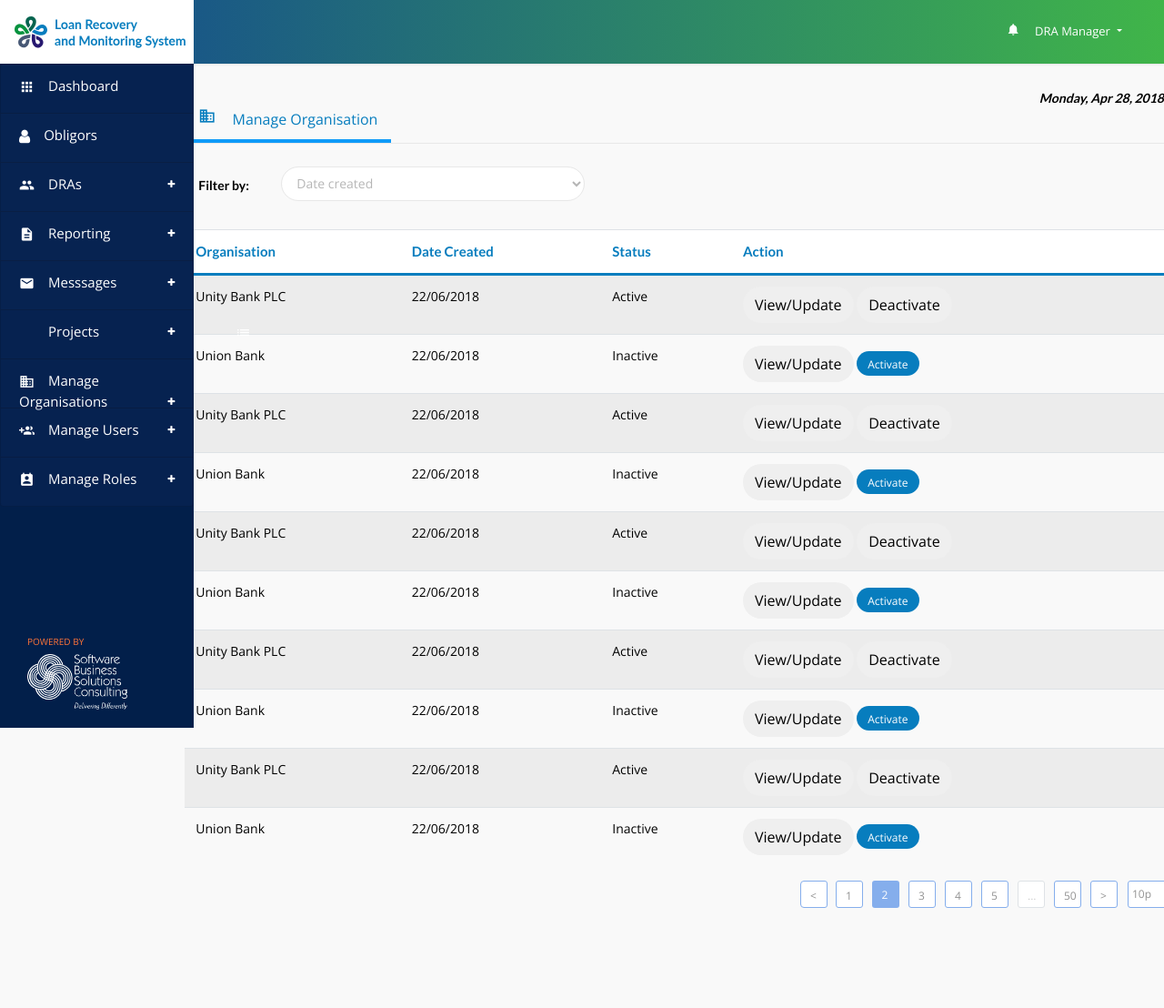
After one commit to 2kama/MyUI, a PHP site: page /organisation in a window 1280 px wide. The commit adds this page. Shown: the whole page at 91% size. Run offline with PHP 8.4, Linux system fonts and the light colour scheme.

Commit message:
Updated at 1:36pm on June 20

```diff
--- a/fcaal/header.php
+++ b/fcaal/header.php
@@ -125,9 +125,57 @@
 
 
                   <li class="list-group-item drops">
-                    <div class="purse">
-                        <i class="material-icons"></i> Project Bible
-                    </div>
+                     <div class="purse">
+                        <i class="material-icons">featured_play_list</i> Projects
+                     </div>
+
+                        <ul class="dropped">
+
+                            <li>
+                              <a href="createproject">
+                                  <span class="dot"></span> Create Project
+                              </a>
+                            </li>
+
+                            <li>
+                              <a href="addobligor">
+                                  <span class="dot"></span> Add Obligors
+                              </a>
+                            </li>
+
+                            <li>
+                              <a href="projectbible">
+                                  <span class="dot"></span> Project Bible
+                              </a>
+                            </li>
+
+                        </ul>
+
+                  </li>
+
+
+
+                  <li class="list-group-item drops">
+                     <div class="purse">
+                        <i class="material-icons">business</i> Manage Organisations
+                     </div>
+
+                        <ul class="dropped">
+
+                            <li>
+                              <a href="createorganisation">
+                                  <span class="dot"></span> Create Organisation
+                              </a>
+                            </li>
+
+                            <li>
+                              <a href="organisation">
+                                  <span class="dot"></span> View Organisations
+                              </a>
+                            </li>
+
+                        </ul>
+
                   </li>
 
 
--- /dev/null
+++ b/fcaal/organisation.php
@@ -0,0 +1,214 @@
+<?php include('header.php'); ?>
+
+				<style>
+					body {
+						background: #f9f9f9;
+					}
+				</style>
+
+				<div class="container first">
+
+					<div class="row">
+
+						<div class="col-md-12 calendar">Monday, Apr 28, 2018</div>
+
+						<div class="col-md-12 pageHead">
+							<div class="topic">
+								<i class="material-icons">business</i> Manage Organisation
+							</div>
+						</div>
+
+					</div>
+
+
+
+					<div class="row">
+
+
+						<div class="col-md-12" style="padding-top: 25px;">
+
+							<div class="row">
+
+								<div class="col-md-1"><label for="">Filter by:</label></div>
+
+								<div class="col-md-4">
+									<select name="" id="" class="form-control curve">
+										<option value="">Date created</option>
+									</select>
+								</div>
+
+
+
+
+							</div>
+
+
+						</div>
+					</div>
+
+
+
+
+
+					<div class="row" style="padding-top: 30px;">
+
+						<div class="tableRow">
+
+
+							<table class="table table-striped">
+								<thead>
+									<tr>
+										<th>Organisation</th>
+										<th>Date Created</th>
+										<th>Status</th>
+										<th>Action</th>
+									</tr>
+								</thead>
+
+								<tbody>
+									<tr>
+										<td>Unity Bank PLC</td>
+										<td>22/06/2018</td>
+										<td>Active</td>
+										<td>
+											<button class="btn flowInfo">View/Update</button>
+											<button class="btn flowDel">Deactivate</button>
+										</td>
+									</tr>
+									<tr>
+										<td>Union Bank</td>
+										<td>22/06/2018</td>
+										<td>Inactive</td>
+										<td>
+											<button class="btn flowInfo">View/Update</button>
+											<button class="btn flowBtn2">Activate</button>
+										</td>
+									</tr>
+
+									<tr>
+										<td>Unity Bank PLC</td>
+										<td>22/06/2018</td>
+										<td>Active</td>
+										<td>
+											<button class="btn flowInfo">View/Update</button>
+											<button class="btn flowDel">Deactivate</button>
+										</td>
+									</tr>
+									<tr>
+										<td>Union Bank</td>
+										<td>22/06/2018</td>
+										<td>Inactive</td>
+										<td>
+											<button class="btn flowInfo">View/Update</button>
+											<button class="btn flowBtn2">Activate</button>
+										</td>
+									</tr>
+
+									<tr>
+										<td>Unity Bank PLC</td>
+										<td>22/06/2018</td>
+										<td>Active</td>
+										<td>
+											<button class="btn flowInfo">View/Update</button>
+											<button class="btn flowDel">Deactivate</button>
+										</td>
+									</tr>
+									<tr>
+										<td>Union Bank</td>
+										<td>22/06/2018</td>
+										<td>Inactive</td>
+										<td>
+											<button class="btn flowInfo">View/Update</button>
+											<button class="btn flowBtn2">Activate</button>
+										</td>
+									</tr>
+
+									<tr>
+										<td>Unity Bank PLC</td>
+										<td>22/06/2018</td>
+										<td>Active</td>
+										<td>
+											<button class="btn flowInfo">View/Update</button>
+											<button class="btn flowDel">Deactivate</button>
+										</td>
+									</tr>
+									<tr>
+										<td>Union Bank</td>
+										<td>22/06/2018</td>
+										<td>Inactive</td>
+										<td>
+											<button class="btn flowInfo">View/Update</button>
+											<button class="btn flowBtn2">Activate</button>
+										</td>
+									</tr>
+
+									<tr>
+										<td>Unity Bank PLC</td>
+										<td>22/06/2018</td>
+										<td>Active</td>
+										<td>
+											<button class="btn flowInfo">View/Update</button>
+											<button class="btn flowDel">Deactivate</button>
+										</td>
+									</tr>
+									<tr>
+										<td>Union Bank</td>
+										<td>22/06/2018</td>
+										<td>Inactive</td>
+										<td>
+											<button class="btn flowInfo">View/Update</button>
+											<button class="btn flowBtn2">Activate</button>
+										</td>
+									</tr>
+
+								</tbody>
+
+							</table>
+
+						</div>
+
+					</div>
+
+
+
+
+					<nav aria-label="Page navigation example">
+						  <ul class="pagination justify-content-end">
+						    <li class="page-item"> <a class="page-link" href="#">&lt;</a></li>
+						    <li class="page-item"><a class="page-link" href="#">1</a></li>
+						    <li class="page-item active"><a class="page-link" href="#">2</a></li>
+						    <li class="page-item"><a class="page-link" href="#">3</a></li>
+						    <li class="page-item"><a class="page-link" href="#">4</a></li>
+						    <li class="page-item"><a class="page-link" href="#">5</a></li>
+						    <li class="page-item disabled"><a class="page-link" href="#">...</a></li>
+						    <li class="page-item"><a class="page-link" href="#">50</a></li>
+						    <li class="page-item"><a class="page-link" href="#">&gt;</a></li>
+
+						    <li class="page-item">
+						    	<select name="" id="" class="form-control">
+						    		<option value="">10p </option>
+						    		<option value="">50p</option>
+						    		<option value="">100p</option>
+						    	</select>
+						    </li>
+
+						  </ul>
+						</nav>
+
+
+
+
+
+
+
+
+
+
+
+
+
+				</div>
+
+
+
+<?php include('footer.php'); ?>
```
Also changed, not shown: fcaal/createorganisation.php (added, +63 -0 lines), fcaal/createproject.php (added, +72 -0 lines).
